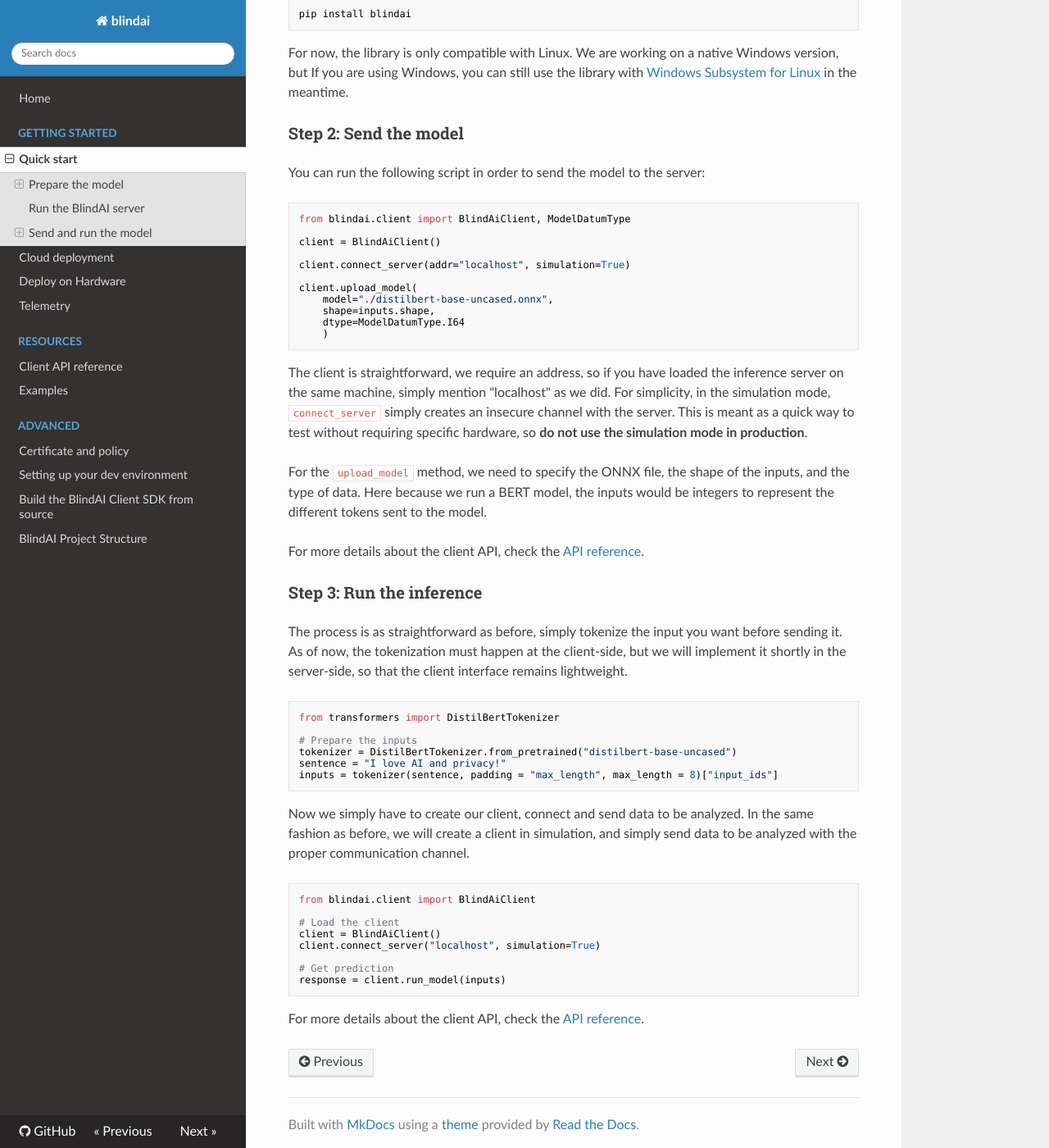
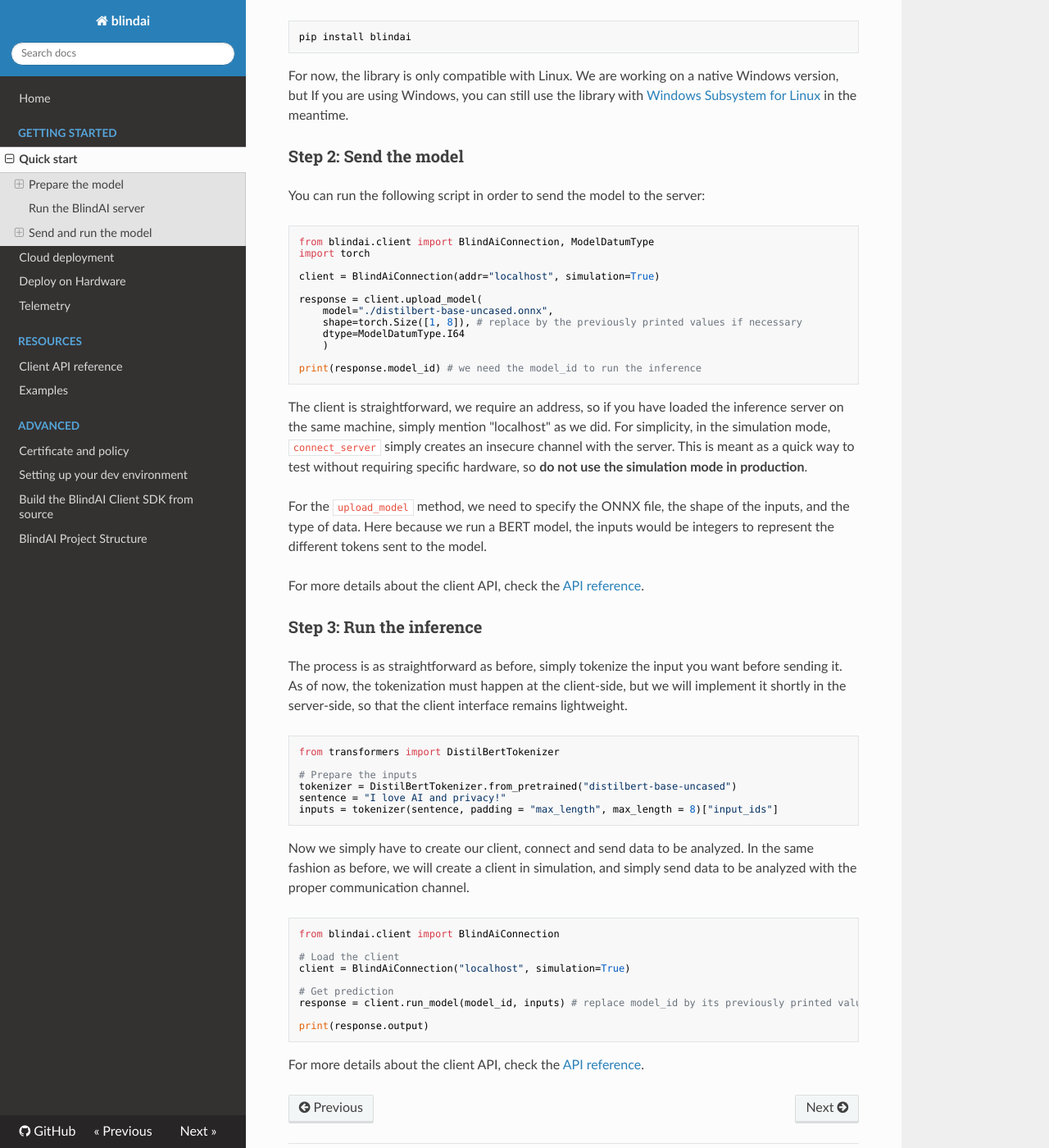
Before and after one commit to mithril-security/blindai, an MkDocs documentation site: the page built from docs/getting-started/quick-start.md, in a window 1280 px wide and 1400 px high, scrolled down 1913 px. Shown: the whole window at 82% size. Built offline with MkDocs 1.6.1, drawn with Linux system fonts in a browser that asks for light colours; nearby versions of some CDN libraries; comment, search, counter and statistics services are not loaded; some of the changed text lies outside the part shown.

Commit message:
Update quickstart section of documentation

````diff
--- a/docs/getting-started/quick-start.md
+++ b/docs/getting-started/quick-start.md
@@ -41,6 +41,8 @@
 	input_names = ['input'], output_names = ['output'],
 	dynamic_axes={'input' : {0 : 'batch_size'},
 	'output' : {0 : 'batch_size'}})
+
+print(inputs.shape) # We print inputs.shape because we will need it to upload the model to the server
 ```
 
 ## Run the BlindAI server
@@ -85,17 +87,18 @@
 You can run the following script in order to send the model to the server:
 
 ```python
-from blindai.client import BlindAiClient, ModelDatumType
+from blindai.client import BlindAiConnection, ModelDatumType
+import torch
 
-client = BlindAiClient()
+client = BlindAiConnection(addr="localhost", simulation=True)
 
-client.connect_server(addr="localhost", simulation=True)
-
-client.upload_model(
+response = client.upload_model(
     model="./distilbert-base-uncased.onnx",
-    shape=inputs.shape,
+    shape=torch.Size([1, 8]), # replace by the previously printed values if necessary
     dtype=ModelDatumType.I64
     )
+
+print(response.model_id) # we need the model_id to run the inference
 ```
 
 The client is straightforward, we require an address, so if you have loaded the inference server on the same machine, simply mention "localhost" as we did. For simplicity, in the simulation mode, `connect_server` simply creates an insecure channel with the server. This is meant as a quick way to test without requiring specific hardware, so **do not use the simulation mode in production**.
@@ -120,14 +123,15 @@
 Now we simply have to create our client, connect and send data to be analyzed. In the same fashion as before, we will create a client in simulation, and simply send data to be analyzed with the proper communication channel.
 
 ```python
-from blindai.client import BlindAiClient
+from blindai.client import BlindAiConnection
 
 # Load the client
-client = BlindAiClient()
-client.connect_server("localhost", simulation=True)
+client = BlindAiConnection("localhost", simulation=True)
 
 # Get prediction
-response = client.run_model(inputs)
+response = client.run_model(model_id, inputs) # replace model_id by its previously printed value.
+
+print(response.output)
 ```
 
 For more details about the client API, check the [API reference](../resources/blindai/index.html).
````
